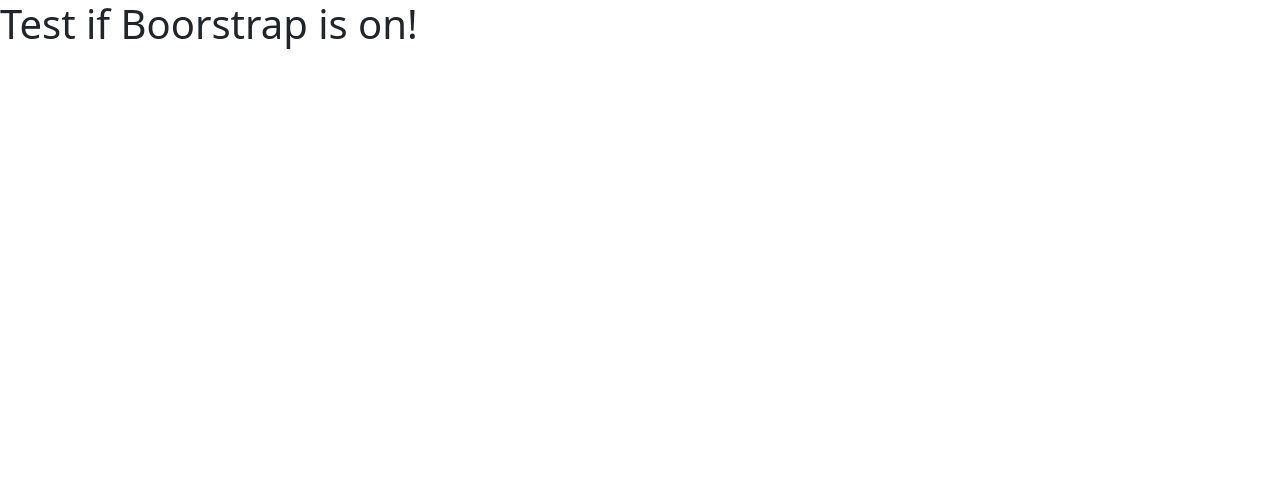
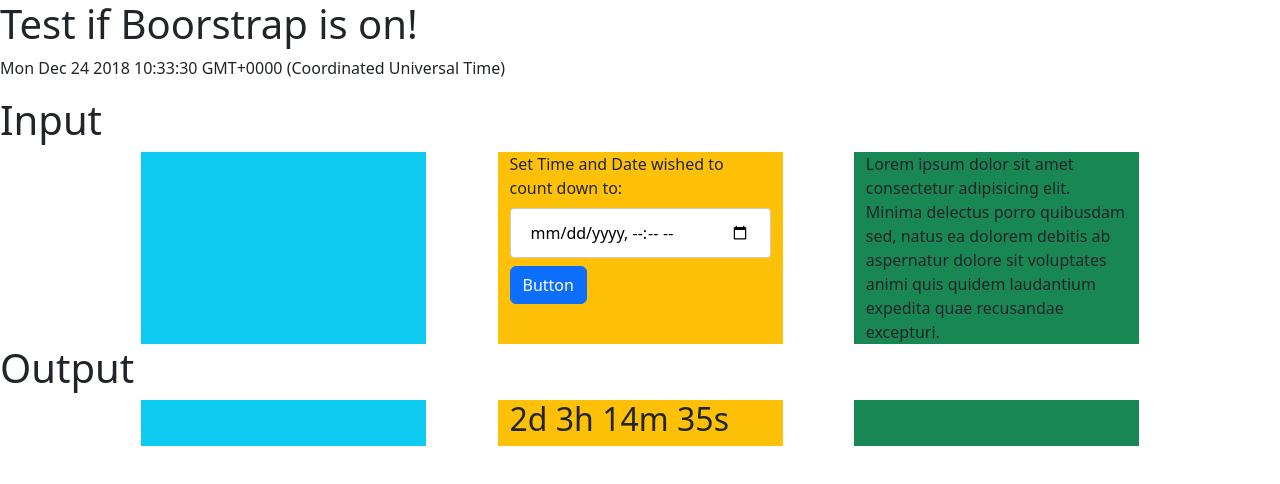
Before and after one commit to Gaudenz77/countdownalpha01, a plain HTML site: page index.html in a window 1280 px wide. Drawn offline with nearby package versions, Linux system fonts and the light colour scheme.

Commit message:
first draft learning

```diff
--- a/css/countdown.css
+++ b/css/countdown.css
@@ -0,0 +1,9 @@
+#setfield1 {
+    width: 100%;
+    padding: 12px 20px;
+    margin: 8px 0;
+    display: inline-block;
+    border: 1px solid #ccc;
+    border-radius: 4px;
+    box-sizing: border-box;
+  }
--- a/index.html
+++ b/index.html
@@ -6,17 +6,42 @@
     <meta name="viewport" content="width=device-width, initial-scale=1.0">
     <link href="https://cdn.jsdelivr.net/npm/bootstrap@5.2.3/dist/css/bootstrap.min.css" rel="stylesheet" integrity="sha384-rbsA2VBKQhggwzxH7pPCaAqO46MgnOM80zW1RWuH61DGLwZJEdK2Kadq2F9CUG65" crossorigin="anonymous">
     <link rel="stylesheet" href="./css/countdown.css">
-    <script src="./js/countdown.js"></script>
+    <script src="./js/countdown.js" defer></script>
     <title>Document</title>
 </head>
 <body>
     <h1>Test if Boorstrap is on!</h1>
 
+    <p id="demo"></p>
+
+<section>
+    <h1>Input</h1>
+    <div class="container">
+        <div class="row justify-content-evenly">
+           <div class="col-sm-3 bg-info"></div>
+           <div class="col-sm-3 bg-warning">
+            <label for="set Date and Time wished">Set Time and Date wished to count down to:</label>
+            <input type="datetime-local" id="setfield1" name="begin"
+            placeholder="dd-mm-yyyy" value=""
+            min="1997-01-01" max="2030-12-31">
+        <a name="" id="" class="btn btn-primary" href="#" role="button">Button</a></div>
+           <div class="col-sm-3 bg-success">Lorem ipsum dolor sit amet consectetur adipisicing elit. Minima delectus porro quibusdam sed, natus ea dolorem debitis ab aspernatur dolore sit voluptates animi quis quidem laudantium expedita quae recusandae excepturi.</div>
+        </div>
+    </div>
+</section>
 
 
 
-
-
+<section>
+    <h1>Output</h1>
+    <div class="container">
+        <div class="row justify-content-evenly">
+           <div class="col-sm-3 bg-info"></div>
+           <div class="col-sm-3 bg-warning"><h2 id="demo1"></h2></div>
+           <div class="col-sm-3 bg-success"></div>
+        </div>
+    </div>
+</section>
 
 
 
--- a/js/countdown.js
+++ b/js/countdown.js
@@ -0,0 +1,49 @@
+/* const d = new Date();
+        document.getElementById("demo").innerHTML = d; */
+
+        /* const now = new Date();
+        const time = now.getTime();
+        console.log(time);
+
+        const d = new Date('December 08, 2022 12:00:00');
+        console.log(d.getTime()); */
+
+
+
+        const d = new Date(2018, 11, 24, 10, 33, 30,);
+        document.getElementById("demo").innerHTML = d;
+
+
+
+
+
+        /* Example main function from Internet */
+
+// Set the date we're counting down to
+var countDownDate = new Date("Dec 8, 2022 15:30:00").getTime();
+
+// Update the count down every 1 second
+var x = setInterval(function() {
+
+  // Get today's date and time
+  var now = new Date().getTime();
+
+  // Find the distance between now and the count down date
+  var distance = countDownDate - now;
+
+  // Time calculations for days, hours, minutes and seconds
+  var days = Math.floor(distance / (1000 * 60 * 60 * 24));
+  var hours = Math.floor((distance % (1000 * 60 * 60 * 24)) / (1000 * 60 * 60));
+  var minutes = Math.floor((distance % (1000 * 60 * 60)) / (1000 * 60));
+  var seconds = Math.floor((distance % (1000 * 60)) / 1000);
+
+  // Display the result in the element with id="demo"
+  document.getElementById("demo1").innerHTML = days + "d " + hours + "h "
+  + minutes + "m " + seconds + "s ";
+
+  // If the count down is finished, write some text
+  if (distance < 0) {
+    clearInterval(x);
+    document.getElementById("demo").innerHTML = "EXPIRED";
+  }
+}, 1000);
```
